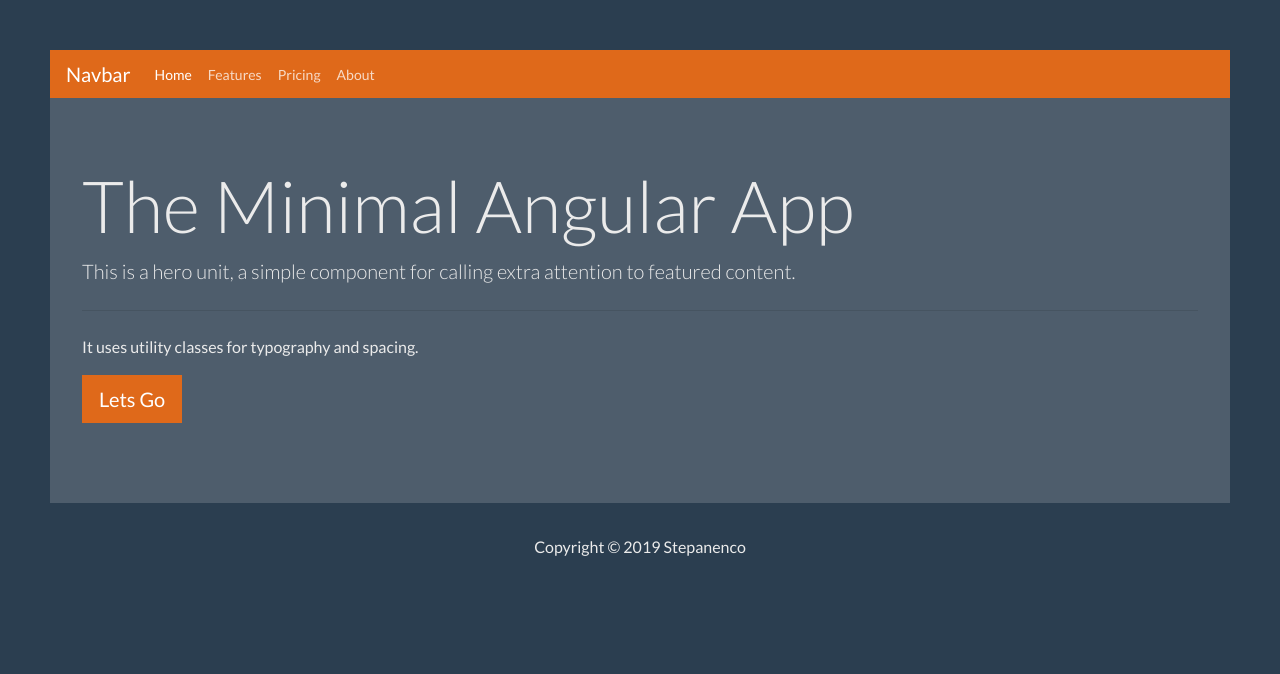
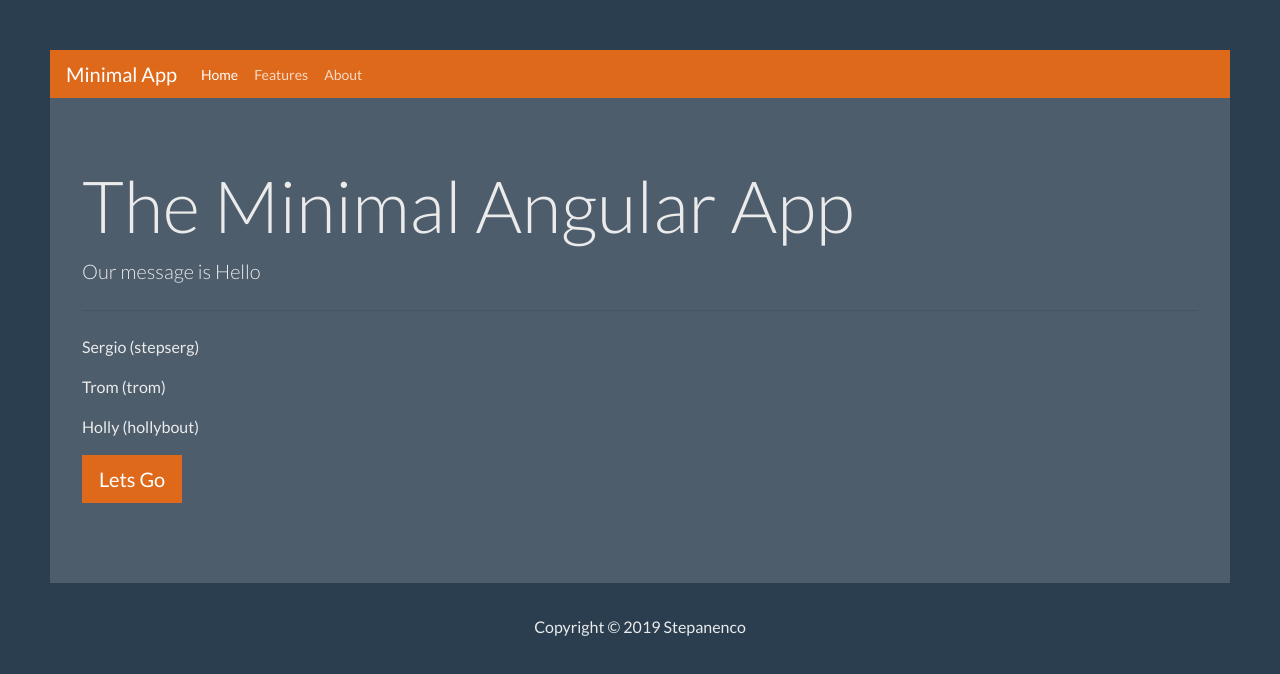
Before and after one commit to stepanenko/computer-science-info, an Angular app: page / in a window 1280 px wide. Shown: the top 674 px of the page. Built offline with nearby package versions, Linux system fonts and the light colour scheme.

Commit message:
added ngdirectives

```diff
--- a/src/app/app.component.html
+++ b/src/app/app.component.html
@@ -1,7 +1,7 @@
 
 <header>
   <nav class="navbar navbar-expand-lg navbar-dark bg-primary">
-    <a class="navbar-brand" href="#">Navbar</a>
+    <a class="navbar-brand" href="#">Minimal App</a>
 
     <div class="collapse navbar-collapse" id="navbarColor01">
       <ul class="navbar-nav mr-auto">
@@ -12,9 +12,6 @@
           <a class="nav-link" href="#">Features</a>
         </li>
         <li class="nav-item">
-          <a class="nav-link" href="#">Pricing</a>
-        </li>
-        <li class="nav-item">
           <a class="nav-link" href="#">About</a>
         </li>
       </ul>
@@ -22,15 +19,23 @@
   </nav>
 </header>
 
+<main>
   <div class="jumbotron">
     <h1 class="display-3">The Minimal Angular App</h1>
-  <p class="lead">This is a hero unit, a simple component for calling extra attention to featured content.</p>
+    <p class="lead">Our message is {{ message }}</p>
     <hr class="my-4">
-  <p>It uses utility classes for typography and spacing.</p>
+
+    <div *ngIf="users">
+      <p *ngFor="let user of users">
+        {{ user.name }} ({{ user.username }})
+      </p>
+    </div>
+
     <p class="lead">
       <a class="btn btn-primary btn-lg" href="#" role="button">Lets Go</a>
     </p>
   </div>
+</main>
 
 <footer class="text-center">
   Copyright &copy; 2019 Stepanenco
--- a/src/app/app.component.ts
+++ b/src/app/app.component.ts
@@ -7,5 +7,10 @@ import { Component } from '@angular/core';
   styleUrls: ['./app.component.css']
 })
 export class AppComponent {
-  title = 'fresh';
+  message = 'Hello';
+  users = [
+    { id: 24, name: 'Sergio', username: 'stepserg' },
+    { id: 12, name: 'Trom', username: 'trom' },
+    { id: 31, name: 'Holly', username: 'hollybout' }
+  ];
 }
```
Lines whose indentation alone changed are shown as unchanged.
